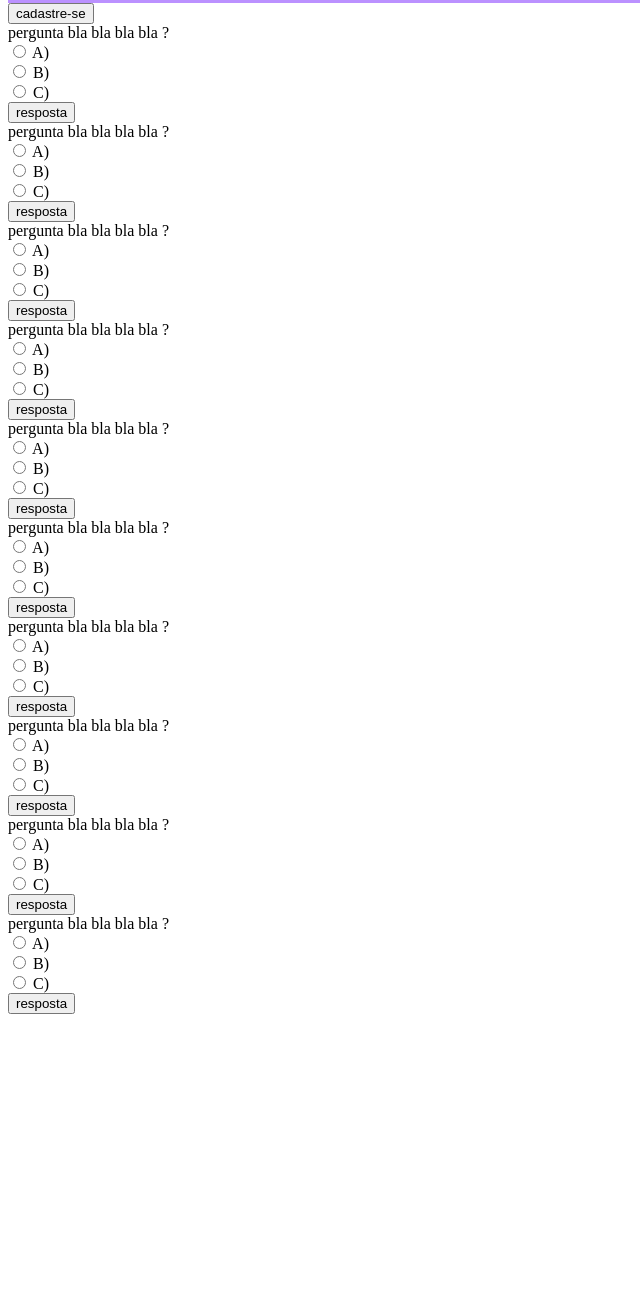
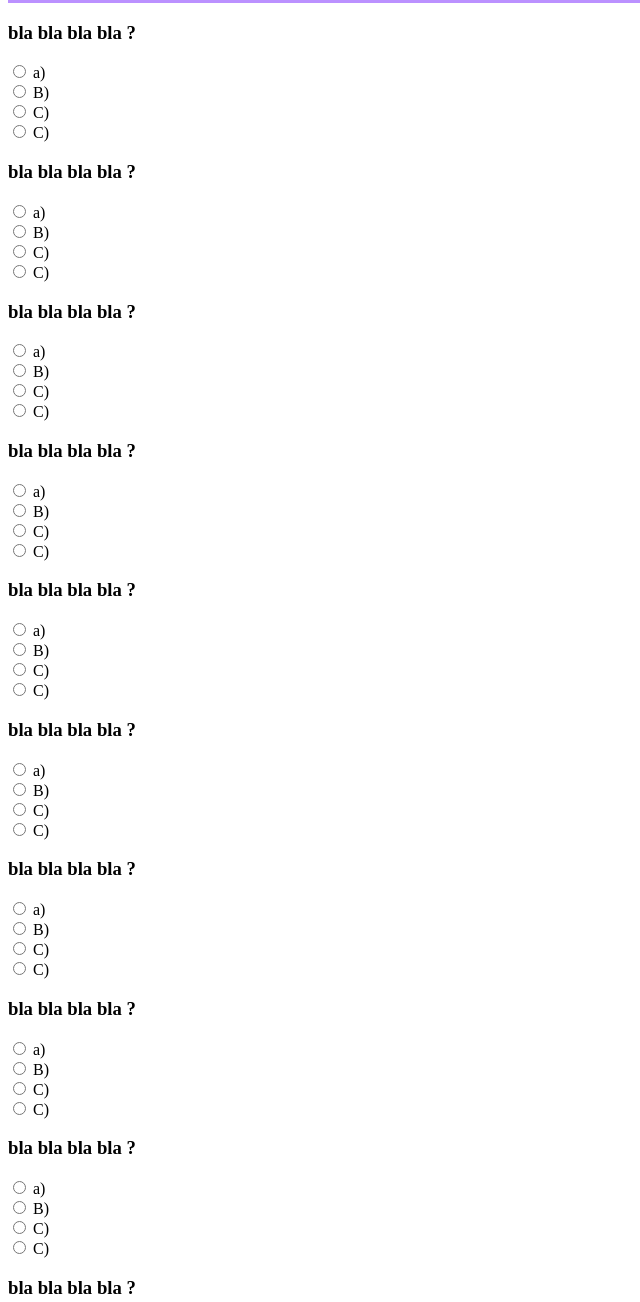
Before and after one commit to Luanathaianytidresilveira/ep4, a plain HTML site: page index.html in a window 1280 px wide. Shown: the part 205-1507 px from the top of the page, without its empty margins (0-640 px from the left). Before the commit the page ends 1219 px from the top, so only its background shows below. Drawn offline with Linux system fonts and the light colour scheme.

Commit message:
Update index.html

```diff
--- a/index.html
+++ b/index.html
@@ -6,83 +6,84 @@
     <title>Historia</title>
     <link rel="stylesheet" href="style.css">
 </head>
-<body onclick="um()">
+<body>
     <header>
         <img src="img.jpg" alt="">
     </header>
     <main>
-        <button type="button"onclick="dois()"> cadastre-se</button>
+        <form>
+            <h3>bla bla bla bla ?</h3>
+            <input type="radio" name="resposta" value="correta"> a) <br>
+            <input type="radio" name="resposta" value="incorreta"> B) <br>
+            <input type="radio" name="resposta" value="incorreta"> C) <br>
+            <input type="radio" name="resposta" value="incorreta"> C) <br>
+            <p id="resultado_1"></p>
+
+            <h3>bla bla bla bla ?</h3>
+            <input type="radio" name="resposta" value="correta"> a) <br>
+            <input type="radio" name="resposta" value="incorreta"> B) <br>
+            <input type="radio" name="resposta" value="incorreta"> C) <br>
+            <input type="radio" name="resposta" value="incorreta"> C) <br>
+            <p id="resultado_2"></p>
+
+            <h3>bla bla bla bla ?</h3>
+            <input type="radio" name="resposta" value="correta"> a) <br>
+            <input type="radio" name="resposta" value="incorreta"> B) <br>
+            <input type="radio" name="resposta" value="incorreta"> C) <br>
+            <input type="radio" name="resposta" value="incorreta"> C) <br>
+            <p id="resultado_3"></p>
+
+            <h3>bla bla bla bla ?</h3>
+            <input type="radio" name="resposta" value="correta"> a) <br>
+            <input type="radio" name="resposta" value="incorreta"> B) <br>
+            <input type="radio" name="resposta" value="incorreta"> C) <br>
+            <input type="radio" name="resposta" value="incorreta"> C) <br>
+            <p id="resultado_4"></p>
+
+            <h3>bla bla bla bla ?</h3>
+            <input type="radio" name="resposta" value="correta"> a) <br>
+            <input type="radio" name="resposta" value="incorreta"> B) <br>
+            <input type="radio" name="resposta" value="incorreta"> C) <br>
+            <input type="radio" name="resposta" value="incorreta"> C) <br>
+            <p id="resultado_5"></p>
+
+            <h3>bla bla bla bla ?</h3>
+            <input type="radio" name="resposta" value="correta"> a) <br>
+            <input type="radio" name="resposta" value="incorreta"> B) <br>
+            <input type="radio" name="resposta" value="incorreta"> C) <br>
+            <input type="radio" name="resposta" value="incorreta"> C) <br>
+            <p id="resultado_6"></p>
+
+            <h3>bla bla bla bla ?</h3>
+            <input type="radio" name="resposta" value="correta"> a) <br>
+            <input type="radio" name="resposta" value="incorreta"> B) <br>
+            <input type="radio" name="resposta" value="incorreta"> C) <br>
+            <input type="radio" name="resposta" value="incorreta"> C) <br>
+            <p id="resultado_7"></p>
+
+            <h3>bla bla bla bla ?</h3>
+            <input type="radio" name="resposta" value="correta"> a) <br>
+            <input type="radio" name="resposta" value="incorreta"> B) <br>
+            <input type="radio" name="resposta" value="incorreta"> C) <br>
+            <input type="radio" name="resposta" value="incorreta"> C) <br>
+            <p id="resultado_8"></p>
+
+            <h3>bla bla bla bla ?</h3>
+            <input type="radio" name="resposta" value="correta"> a) <br>
+            <input type="radio" name="resposta" value="incorreta"> B) <br>
+            <input type="radio" name="resposta" value="incorreta"> C) <br>
+            <input type="radio" name="resposta" value="incorreta"> C) <br>
+            <p id="resultado_9"></p>
+
+            <h3>bla bla bla bla ?</h3>
+            <input type="radio" name="resposta" value="correta"> a) <br>
+            <input type="radio" name="resposta" value="incorreta"> B) <br>
+            <input type="radio" name="resposta" value="incorreta"> C) <br>
+            <input type="radio" name="resposta" value="incorreta"> C) <br>
+            <p id="resultado_10"></p>
+            <button type="button" onclick="botao_resposta()"> verificar</button>
+        </form>
         <script src="script.js"></script>
-        <form>
-            pergunta bla bla bla bla ? <br>
-            <input type="radio" name="oi" id="correta">   A) <br>
-            <input type="radio" name="oi" id="incorreta"> B) <br>
-            <input type="radio" name="oi" id="incorreta"> C) <br>
-            <button type="button"> resposta</button>
-        </form>
-        <form>
-            pergunta bla bla bla bla ? <br>
-            <input type="radio" name="oi" id="correta">   A) <br>
-            <input type="radio" name="oi" id="incorreta"> B) <br>
-            <input type="radio" name="oi" id="incorreta"> C) <br>
-            <button type="button"> resposta</button>
-        </form>
-        <form>
-            pergunta bla bla bla bla ? <br>
-            <input type="radio" name="oi" id="correta">   A) <br>
-            <input type="radio" name="oi" id="incorreta"> B) <br>
-            <input type="radio" name="oi" id="incorreta"> C) <br>
-            <button type="button"> resposta</button>
-        </form>
-        <form>
-            pergunta bla bla bla bla ? <br>
-            <input type="radio" name="oi" id="correta">   A) <br>
-            <input type="radio" name="oi" id="incorreta"> B) <br>
-            <input type="radio" name="oi" id="incorreta"> C) <br>
-            <button type="button"> resposta</button>
-        </form>
-        <form>
-            pergunta bla bla bla bla ? <br>
-            <input type="radio" name="oi" id="correta">   A) <br>
-            <input type="radio" name="oi" id="incorreta"> B) <br>
-            <input type="radio" name="oi" id="incorreta"> C) <br>
-            <button type="button"> resposta</button>
-        </form>
-        <form>
-            pergunta bla bla bla bla ? <br>
-            <input type="radio" name="oi" id="correta">   A) <br>
-            <input type="radio" name="oi" id="incorreta"> B) <br>
-            <input type="radio" name="oi" id="incorreta"> C) <br>
-            <button type="button"> resposta</button>
-        </form>
-        <form>
-            pergunta bla bla bla bla ? <br>
-            <input type="radio" name="oi" id="correta">   A) <br>
-            <input type="radio" name="oi" id="incorreta"> B) <br>
-            <input type="radio" name="oi" id="incorreta"> C) <br>
-            <button type="button"> resposta</button>
-        </form>
-        <form>
-            pergunta bla bla bla bla ? <br>
-            <input type="radio" name="oi" id="correta">   A) <br>
-            <input type="radio" name="oi" id="incorreta"> B) <br>
-            <input type="radio" name="oi" id="incorreta"> C) <br>
-            <button type="button"> resposta</button>
-        </form>
-        <form>
-            pergunta bla bla bla bla ? <br>
-            <input type="radio" name="oi" id="correta">   A) <br>
-            <input type="radio" name="oi" id="incorreta"> B) <br>
-            <input type="radio" name="oi" id="incorreta"> C) <br>
-            <button type="button"> resposta</button>
-        </form>
-        <form>
-            pergunta bla bla bla bla ? <br>
-            <input type="radio" name="oi" id="correta">   A) <br>
-            <input type="radio" name="oi" id="incorreta"> B) <br>
-            <input type="radio" name="oi" id="incorreta"> C) <br>
-            <button type="button"> resposta</button>
-        </form>
 
     </main>
     <section>RETRATIL</section>
```
